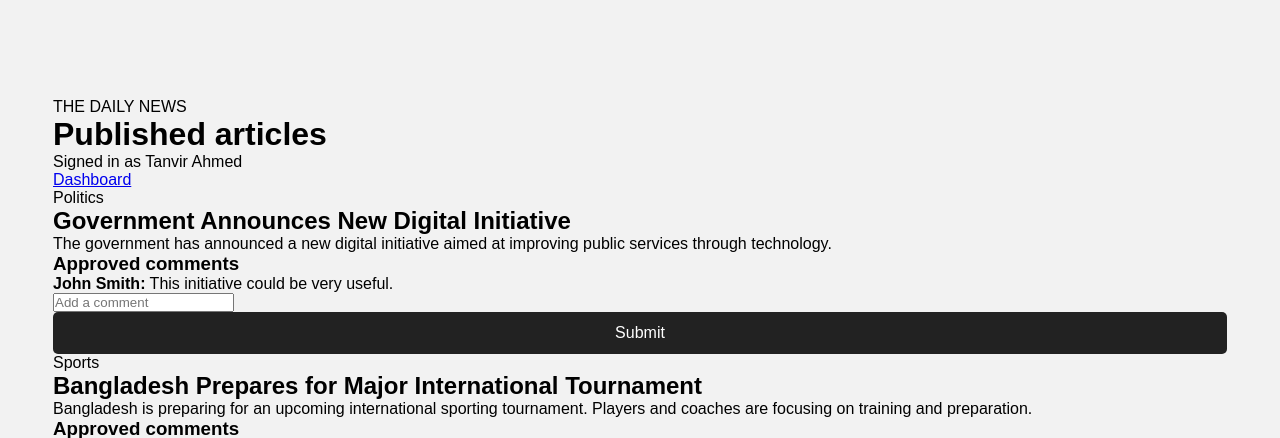
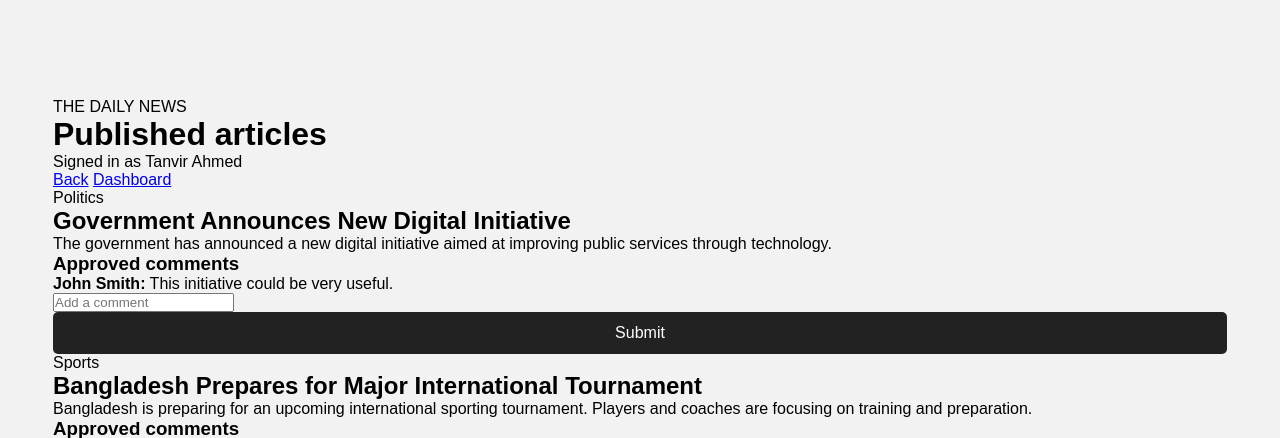
Before and after one commit to Zannatul-Naima-Mastura/Newspaper-Management-System, a PHP site: page /comments.php in a window 1280 px wide. Shown: the top 438 px of the page. Run offline with PHP 8.4, Linux system fonts and the light colour scheme; a user stored in the database is signed in; data comes from the database, SQL or seed files in the repository.

Commit message:
Added back button in categories and comments page

```diff
--- a/BackEnd/categories.php
+++ b/BackEnd/categories.php
@@ -15,7 +15,7 @@ $articles = $conn->query("SELECT a.Title, a.Content, c.Category_Name FROM ARTICL
 <head><meta charset="UTF-8"><meta name="viewport" content="width=device-width, initial-scale=1.0"><title>Article Categories</title><link rel="stylesheet" href="style.css"></head>
 <body class="dashboard-body">
 <main class="dashboard">
-    <header class="dashboard-header"><div><p class="eyebrow">THE DAILY NEWS</p><h1>Article categories</h1></div><a class="button-link" href="dashboard.php">Dashboard</a></header>
+    <header class="dashboard-header"><div><p class="eyebrow">THE DAILY NEWS</p><h1>Article categories</h1></div><div><a class="button-link" href="reader_home.php">Back</a> <a class="button-link" href="dashboard.php">Dashboard</a></div></header>
     <section><div class="section-heading"><h2>Categories</h2></div><div class="table-wrap"><table><tr><th>ID</th><th>Category</th></tr><?php while ($category = $categories->fetch_assoc()): ?><tr><td><?= (int) $category["Category_ID"] ?></td><td><?= htmlspecialchars($category["Category_Name"]) ?></td></tr><?php endwhile; ?></table></div></section>
     <section><div class="section-heading"><h2>Published articles by category</h2></div><?php while ($article = $articles->fetch_assoc()): ?><article class="article"><span class="category"><?= htmlspecialchars($article["Category_Name"]) ?></span><h3><?= htmlspecialchars($article["Title"]) ?></h3><p><?= nl2br(htmlspecialchars($article["Content"])) ?></p></article><?php endwhile; ?></section>
 </main>
--- a/BackEnd/comments.php
+++ b/BackEnd/comments.php
@@ -33,7 +33,7 @@ $articles = $conn->query("SELECT a.Article_ID, a.Title, a.Content, c.Category_Na
 <head><meta charset="UTF-8"><meta name="viewport" content="width=device-width, initial-scale=1.0"><title>Comments</title><link rel="stylesheet" href="style.css"></head>
 <body class="dashboard-body">
 <main class="dashboard">
-    <header class="dashboard-header"><div><p class="eyebrow">THE DAILY NEWS</p><h1>Published articles</h1><p>Signed in as <?= htmlspecialchars($_SESSION["name"]) ?></p></div><a class="button-link" href="dashboard.php">Dashboard</a></header>
+    <header class="dashboard-header"><div><p class="eyebrow">THE DAILY NEWS</p><h1>Published articles</h1><p>Signed in as <?= htmlspecialchars($_SESSION["name"]) ?></p></div><div><a class="button-link" href="reader_home.php">Back</a> <a class="button-link" href="dashboard.php">Dashboard</a></div></header>
     <?php if ($message): ?><p class="notice success"><?= htmlspecialchars($message) ?></p><?php endif; ?><?php if ($error): ?><p class="notice error"><?= htmlspecialchars($error) ?></p><?php endif; ?>
     <?php while ($article = $articles->fetch_assoc()): ?><?php $articleId = (int) $article["Article_ID"]; $visibleComments = $conn->query("SELECT cm.Comment_Text, r.Name FROM `COMMENT` cm JOIN REGISTERED_READER r ON r.Reader_ID = cm.Reader_ID WHERE cm.Article_ID = $articleId AND cm.Status = 'Approved' ORDER BY cm.Time_Stamp"); ?><article class="article"><span class="category"><?= htmlspecialchars($article["Category_Name"]) ?></span><h2><?= htmlspecialchars($article["Title"]) ?></h2><p><?= nl2br(htmlspecialchars($article["Content"])) ?></p><div class="comments"><h3>Approved comments</h3><?php while ($comment = $visibleComments->fetch_assoc()): ?><p><strong><?= htmlspecialchars($comment["Name"]) ?>:</strong> <?= htmlspecialchars($comment["Comment_Text"]) ?></p><?php endwhile; ?></div><form method="post" class="inline-form"><input type="hidden" name="article_id" value="<?= $articleId ?>"><input name="comment_text" placeholder="Add a comment" required><button type="submit">Submit</button></form></article><?php endwhile; ?>
 </main>
```
